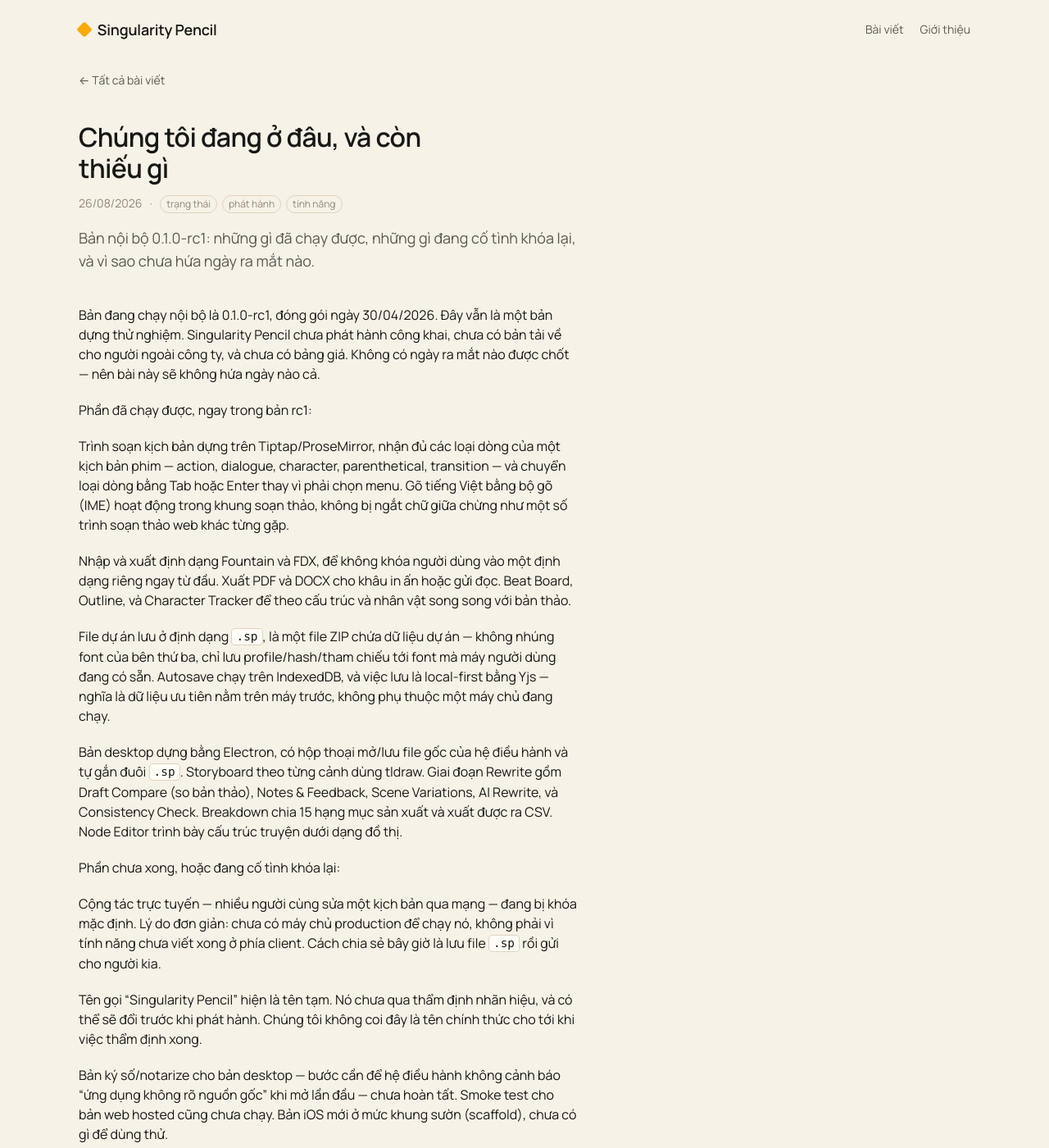
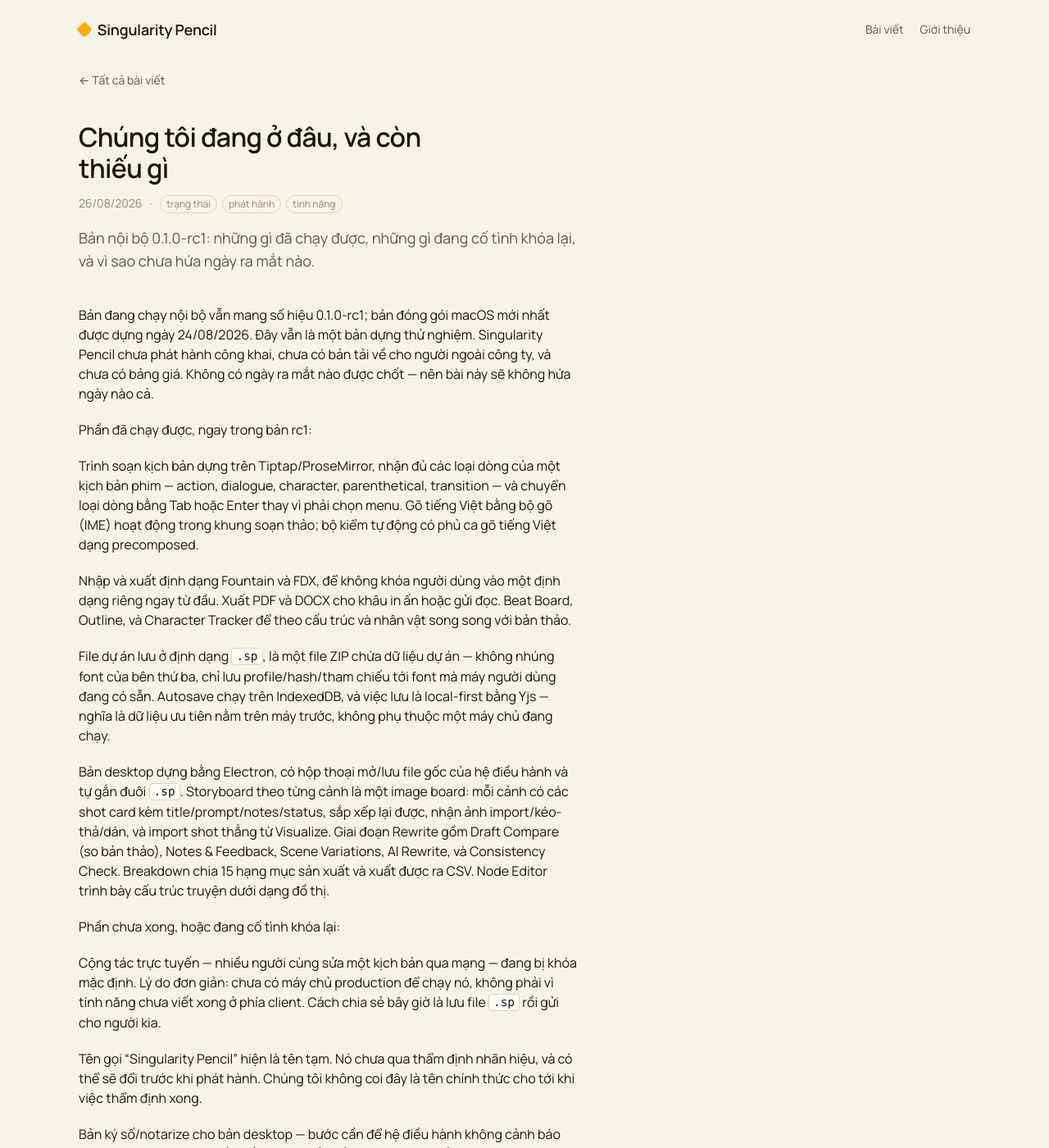
Before and after one commit to cnd173/spweb, a Jekyll site: the page built from _posts/2026-08-26-chung-toi-dang-o-dau-va-con-thieu-gi.md, in a window 1280 px wide and 1400 px high. Shown: the whole window at 82% size. Built offline with Jekyll 4.4.1, drawn with Linux system fonts in a browser that asks for light colours; some of the changed text lies outside the part shown.

Commit message:
fix: sua 5 khang dinh da het dung trong hai bai 26/08
Ghe doi chieu tim ra, da tu kiem lai tung cai trong repo sp:
- Storyboard khong con dung tldraw (go tu 24/08, TRUOC khi bai len trang)
- ngay 30/04 la ngay CHANGELOG, khong phai ngay dong goi ban dang chay
- Consistency Check la rule-based, Scene Variations do nguoi tu viet — ca
  hai khong dung AI
- provider chi co OpenAI/Anthropic; sinh anh bat buoc khoa OpenAI
- apps/ios/ moi chi co README pham vi, scaffold chua bat dau
Bo luon ve so sanh voi 'trinh soan thao web khac' — khong co nguon.

```diff
--- a/_posts/2026-08-26-chung-toi-dang-o-dau-va-con-thieu-gi.md
+++ b/_posts/2026-08-26-chung-toi-dang-o-dau-va-con-thieu-gi.md
@@ -5,17 +5,17 @@
 description: "Bản nội bộ 0.1.0-rc1: những gì đã chạy được, những gì đang cố tình khóa lại, và vì sao chưa hứa ngày ra mắt nào."
 tags: ["trạng thái", "phát hành", "tính năng"]
 ---
-Bản đang chạy nội bộ là 0.1.0-rc1, đóng gói ngày 30/04/2026. Đây vẫn là một bản dựng thử nghiệm. Singularity Pencil chưa phát hành công khai, chưa có bản tải về cho người ngoài công ty, và chưa có bảng giá. Không có ngày ra mắt nào được chốt — nên bài này sẽ không hứa ngày nào cả.
+Bản đang chạy nội bộ vẫn mang số hiệu 0.1.0-rc1; bản đóng gói macOS mới nhất được dựng ngày 24/08/2026. Đây vẫn là một bản dựng thử nghiệm. Singularity Pencil chưa phát hành công khai, chưa có bản tải về cho người ngoài công ty, và chưa có bảng giá. Không có ngày ra mắt nào được chốt — nên bài này sẽ không hứa ngày nào cả.
 
 Phần đã chạy được, ngay trong bản rc1:
 
-Trình soạn kịch bản dựng trên Tiptap/ProseMirror, nhận đủ các loại dòng của một kịch bản phim — action, dialogue, character, parenthetical, transition — và chuyển loại dòng bằng Tab hoặc Enter thay vì phải chọn menu. Gõ tiếng Việt bằng bộ gõ (IME) hoạt động trong khung soạn thảo, không bị ngắt chữ giữa chừng như một số trình soạn thảo web khác từng gặp.
+Trình soạn kịch bản dựng trên Tiptap/ProseMirror, nhận đủ các loại dòng của một kịch bản phim — action, dialogue, character, parenthetical, transition — và chuyển loại dòng bằng Tab hoặc Enter thay vì phải chọn menu. Gõ tiếng Việt bằng bộ gõ (IME) hoạt động trong khung soạn thảo; bộ kiểm tự động có phủ ca gõ tiếng Việt dạng precomposed.
 
 Nhập và xuất định dạng Fountain và FDX, để không khóa người dùng vào một định dạng riêng ngay từ đầu. Xuất PDF và DOCX cho khâu in ấn hoặc gửi đọc. Beat Board, Outline, và Character Tracker để theo cấu trúc và nhân vật song song với bản thảo.
 
 File dự án lưu ở định dạng `.sp`, là một file ZIP chứa dữ liệu dự án — không nhúng font của bên thứ ba, chỉ lưu profile/hash/tham chiếu tới font mà máy người dùng đang có sẵn. Autosave chạy trên IndexedDB, và việc lưu là local-first bằng Yjs — nghĩa là dữ liệu ưu tiên nằm trên máy trước, không phụ thuộc một máy chủ đang chạy.
 
-Bản desktop dựng bằng Electron, có hộp thoại mở/lưu file gốc của hệ điều hành và tự gắn đuôi `.sp`. Storyboard theo từng cảnh dùng tldraw. Giai đoạn Rewrite gồm Draft Compare (so bản thảo), Notes & Feedback, Scene Variations, AI Rewrite, và Consistency Check. Breakdown chia 15 hạng mục sản xuất và xuất được ra CSV. Node Editor trình bày cấu trúc truyện dưới dạng đồ thị.
+Bản desktop dựng bằng Electron, có hộp thoại mở/lưu file gốc của hệ điều hành và tự gắn đuôi `.sp`. Storyboard theo từng cảnh là một image board: mỗi cảnh có các shot card kèm title/prompt/notes/status, sắp xếp lại được, nhận ảnh import/kéo-thả/dán, và import shot thẳng từ Visualize. Giai đoạn Rewrite gồm Draft Compare (so bản thảo), Notes & Feedback, Scene Variations, AI Rewrite, và Consistency Check. Breakdown chia 15 hạng mục sản xuất và xuất được ra CSV. Node Editor trình bày cấu trúc truyện dưới dạng đồ thị.
 
 Phần chưa xong, hoặc đang cố tình khóa lại:
 
@@ -23,7 +23,7 @@
 
 Tên gọi "Singularity Pencil" hiện là tên tạm. Nó chưa qua thẩm định nhãn hiệu, và có thể sẽ đổi trước khi phát hành. Chúng tôi không coi đây là tên chính thức cho tới khi việc thẩm định xong.
 
-Bản ký số/notarize cho bản desktop — bước cần để hệ điều hành không cảnh báo "ứng dụng không rõ nguồn gốc" khi mở lần đầu — chưa hoàn tất. Smoke test cho bản web hosted cũng chưa chạy. Bản iOS mới ở mức khung sườn (scaffold), chưa có gì để dùng thử.
+Bản ký số/notarize cho bản desktop — bước cần để hệ điều hành không cảnh báo "ứng dụng không rõ nguồn gốc" khi mở lần đầu — chưa hoàn tất. Smoke test cho bản web hosted cũng chưa chạy. Bản iOS chưa bắt đầu — trong repo mới chỉ có tài liệu phạm vi cho Phase 3, chưa có dòng mã nào để dùng thử.
 
 Về giấy phép: mã nguồn theo MIT. Phần AI trong sản phẩm theo mô hình BYOK (bring your own key) — người dùng tự cắm khóa API của họ, chúng tôi không cung cấp AI miễn phí hay không giới hạn kèm sản phẩm.
 
```
Also changed, not shown: _posts/2026-08-26-ai-trong-singularity-pencil-ban-mang-khoa-cua-minh.md (+2 -2 lines).
